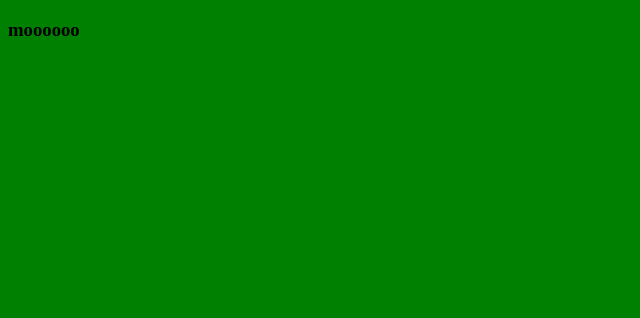
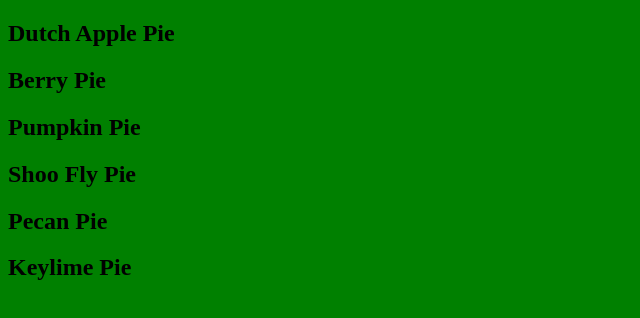
Before and after one commit to nss-evening-cohort-9/pie, a plain HTML site: page index.html in a window 1280 px wide. Shown: the whole page, without its empty margins (0-640 px from the left). Drawn offline with Linux system fonts and the light colour scheme.

Commit message:
pie names are printing

```diff
--- a/index.html
+++ b/index.html
@@ -8,9 +8,7 @@
   <link rel="stylesheet" href="main.css">
 </head>
 <body>
-  <h3>moooooo</h3>
-
-
+  <div id="pies"></div>
   <script src="main.js"></script>
 </body>
 </html>
--- a/main.js
+++ b/main.js
@@ -1 +1,80 @@
-console.log('hi');
+const pies = [
+  {
+    name: 'Dutch Apple Pie',
+    ingredients: 'apples,sugar,butter,nutmeg,dutch people',
+    bakeTemp: 5000,
+    drinkPairing: 'Earl Grey Tea',
+    imageUrl: 'https://search.chow.com/thumbnail/800/0/www.chowstatic.com/assets/2013/09/30859_Recipeimage_620x413_dutch_apple_pie.jpg',
+    instructor: 'Zoe',
+    iceCream: 'Vanilla',
+  },
+  {
+    name: 'Berry Pie',
+    ingredients: 'berries',
+    bakeTemp: 400,
+    drinkPairing: 'wine',
+    imageUrl: 'https://tastesbetterfromscratch.com/wp-content/uploads/2015/11/Triple_Berry_Pie8.jpg',
+    instructor: 'Zoe',
+    iceCream: 'banana',
+  },
+  {
+    name: 'Pumpkin Pie',
+    ingredients: 'pumpkins, nutmeg, cinnamon, graham crackers, pilgrims',
+    bakeTemp: 42,
+    drinkPairing: 'egg nog',
+    imageUrl: 'https://cf-images.us-east-1.prod.boltdns.net/v1/static/1033249144001/22a0c25d-2fee-415c-a4e7-91d008e276bb/a904f3e2-3cd9-40d6-ace9-f8dbd2d616cd/1280x720/match/image.jpg',
+    instructor: 'Michael',
+    iceCream: 'Vanilla',
+  },
+  {
+    name: 'Shoo Fly Pie',
+    ingredients: 'Molasses, nutmeg, cinnamon, butter, graham cracker ',
+    bakeTemp: 1234,
+    drinkPairing: 'Apple Cider',
+    imageUrl: 'https://static01.nyt.com/images/2016/09/27/dining/27COOKING-SHOOFLY-PIE2/27COOKING-SHOOFLY-PIE2-articleLarge.jpg',
+    instructor: 'Michael',
+    iceCream: 'Coffee',
+  },
+  {
+    name: 'Pecan Pie',
+    ingredients: 'Pecans, sugar, butter, flour',
+    bakeTemp: 5000,
+    drinkPairing: 'Milk',
+    imageURL: 'https://cookiesandcups.com/wp-content/uploads/2018/10/pecanpie-3.jpg',
+    instructor: 'Saul',
+    iceCream: 'Vanilla',
+  },
+  {
+    name:'Keylime Pie',
+    ingredients: 'lemons, sugar, butter, flour',
+    bakeTemp: 5000,
+    drinkPairing: 'Water',
+    imageURL: 'https://www.williams-sonoma.com/wsimgs/rk/images/dp/recipe/201851/0020/img38l.jpg',
+    instructor: 'Saul',
+    iceCream: 'none',
+  },
+];
+
+const printToDom = (divId, textToPrint) => {
+  const selectedDiv = document.getElementById(divId);
+  selectedDiv.innerHTML = textToPrint;
+}
+
+const pieBuilder = () => {
+  let domString = '';
+
+//  for(let i=0; i<pies.length; i++){
+//    domString += `<h2>${pies[i].name}</h2>`;
+//  }
+
+  pies.forEach((pie) => {
+    domString += `<h2>${pie.name}</h2>`;
+  });
+  printToDom('pies', domString);
+};
+
+const init = () => {
+  pieBuilder();
+};
+
+init();
```
